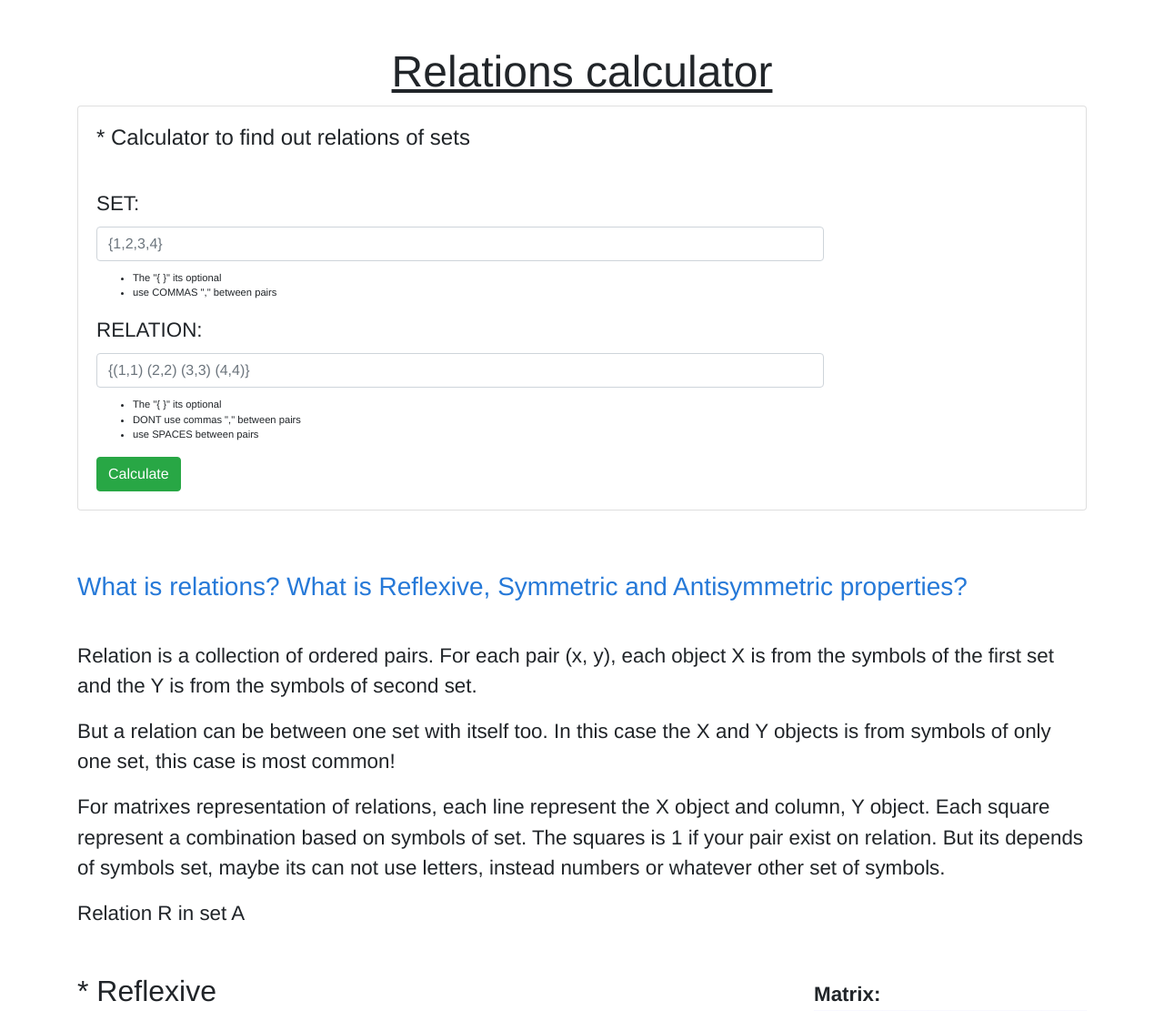
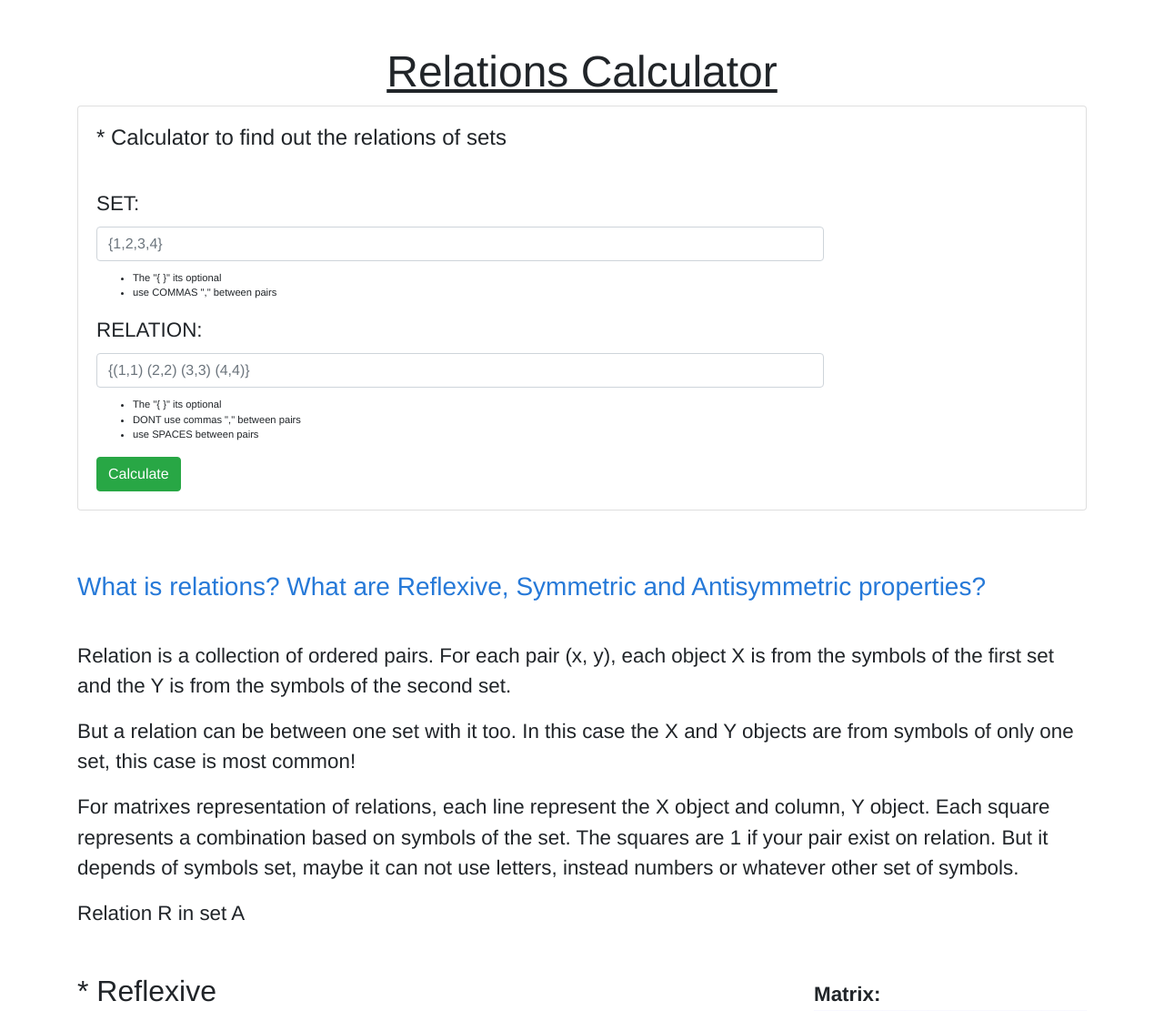
Before and after one commit to oseias-romeiro/relCalculator, a PHP site: page / in a window 1280 px wide. Shown: the part 80-1191 px from the top of the page at 91% size. Run offline with PHP 8.4, Linux system fonts and the light colour scheme.

Commit message:
spelling corrections

```diff
--- a/index.php
+++ b/index.php
@@ -5,7 +5,7 @@
 
 <div class="container">
 
-    <h1 class="title">Relations calculator</h1>
+    <h1 class="title">Relations Calculator</h1>
 
         <?php // results
             if(isset($_SESSION["Result"])){
@@ -23,7 +23,7 @@
         ?>
 
     <div class="card">
-        <h4>* Calculator to find out relations of sets</h4>
+        <h4>* Calculator to find out the relations of sets</h4>
         <br>
         <form action="/calculator/main.php" class="calculate" method="post" autocomplete="off">
 
@@ -57,16 +57,16 @@
     </div>
     <br><br>
 
-    <h3 class="question">What is relations? What is Reflexive, Symmetric and Antisymmetric properties?</h3>
+    <h3 class="question">What is relations? What are Reflexive, Symmetric and Antisymmetric properties?</h3>
     <br>
     <p>
-        Relation is a collection of ordered pairs. For each pair (x, y), each object X is from the symbols of the first set and the Y is from the symbols of second set.
+        Relation is a collection of ordered pairs. For each pair (x, y), each object X is from the symbols of the first set and the Y is from the symbols of the second set.
     </p>
     <p>
-        But a relation can be between one set with itself too. In this case the X and Y objects is from symbols of only one set, this case is most common!
+        But a relation can be between one set with it too. In this case the X and Y objects are from symbols of only one set, this case is most common!
     </p>
     <p>
-        For matrixes representation of relations, each line represent the X object and column, Y object. Each square represent a combination based on symbols of set. The squares is 1 if your pair exist on relation. But its depends of symbols set, maybe its can not use letters, instead numbers or whatever other set of symbols.
+        For matrixes representation of relations, each line represent the X object and column, Y object. Each square represents a combination based on symbols of the set. The squares are 1 if your pair exist on relation. But it depends of symbols set, maybe it can not use letters, instead numbers or whatever other set of symbols.
     </p>
     <p>Relation R in set A</p>
     <br>
@@ -129,7 +129,8 @@
         <br>
         R = {(1,1) (2,2) (1,2) (2,1)}
     </p>
-    <h3>keywords</h3>
+    <br>
+    <h3><u>keywords</u>:</h3>
     <p>
         <b>RelCalculator</b>, <b>Relations-Calculator</b>, <b>Relations</b>, <b>Calculator</b>, <b>sets</b>, <b>examples</b>, <b>formulas</b>, <b>what-is-relations</b>, <b>Reflexive</b>, <b>Symmetric</b>, <b>Transitive</b>, <b>Anti-Symmetric</b>, <b>Anti-Reflexive</b>, <b>relation-properties-calculator</b>, <b>properties-of-relations-calculator</b>, <b>matrix</b>, <b>matrix-generator</b>, <b>matrix-relation</b>, <b>matrixes</b>
     </p>
```
